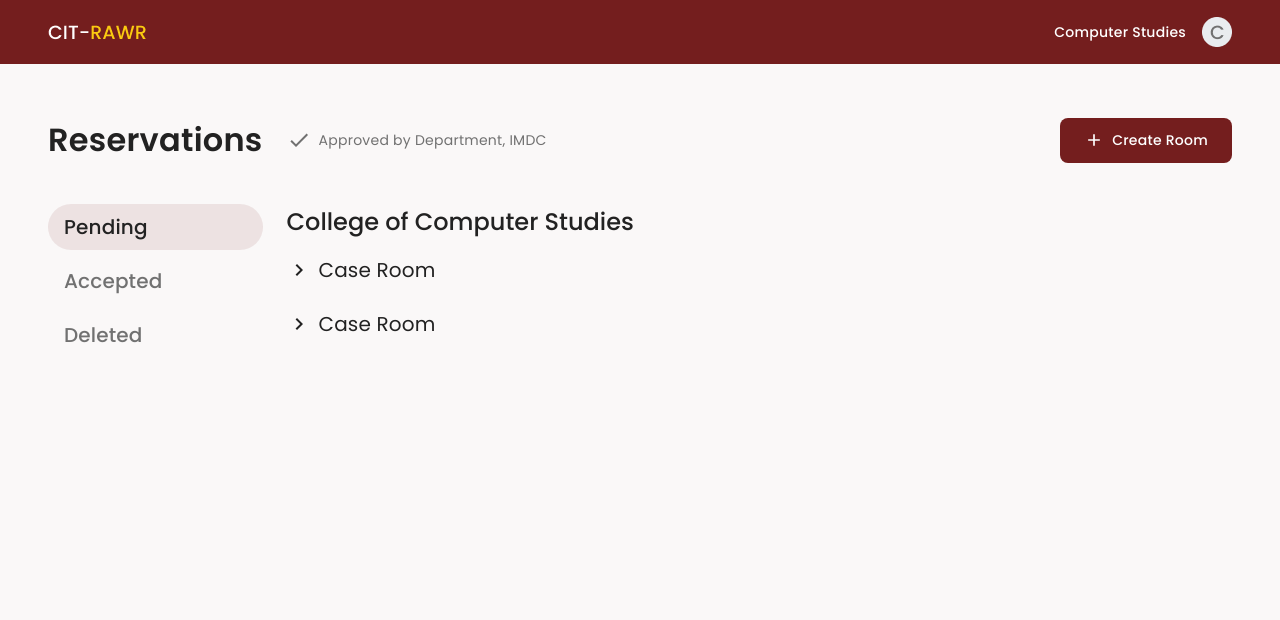
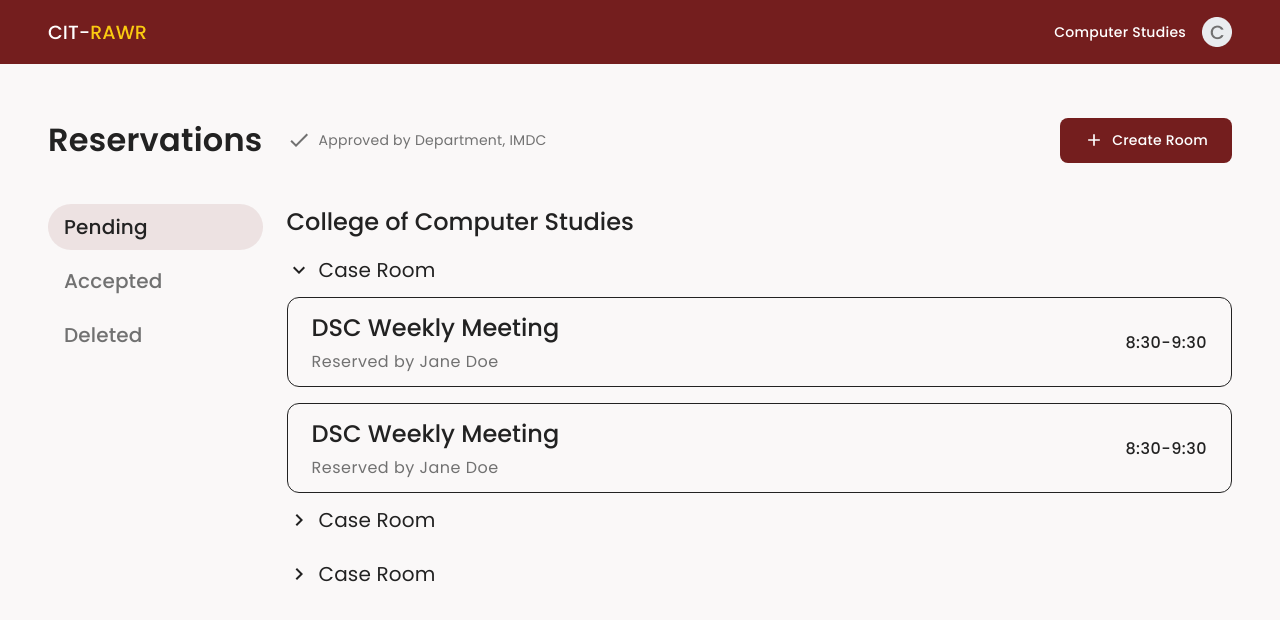
Before and after one commit to Team-Ollave/CIT-RAWR-web, a React (Create React App) app: page /imdc/dashboard in a window 1280 px wide. Shown: the top 620 px of the page. Built offline with nearby package versions, Linux system fonts and the light colour scheme.

Commit message:
implemented accordion component

```diff
--- a/src/components/Accordion/Accordion.jsx
+++ b/src/components/Accordion/Accordion.jsx
@@ -1,4 +1,3 @@
-import KeyboardArrowDownIcon from '@material-ui/icons/KeyboardArrowDown';
 import KeyboardArrowRightIcon from '@material-ui/icons/KeyboardArrowRight';
 import { useEffect, useRef, useState } from 'react';
 import styles from './styles.module.scss';
@@ -6,21 +5,21 @@ import styles from './styles.module.scss';
 export default function Accordion({ title, children, isActive = false }) {
   const [isOpened, setIsOpened] = useState(isActive);
   const accordionBodyHeightRef = useRef(0);
-
   const accordionBodyRef = useRef();
 
-  // console.log(accordionBodyRef.current);
-
   useEffect(() => {
-    accordionBodyHeightRef.current = accordionBodyRef.current.offsetHeight;
-  }, [accordionBodyRef.current]);
-
-  // console.log(accordionBodyHeightRef.current);
+    accordionBodyHeightRef.current = accordionBodyRef.current.scrollHeight;
+  }, [accordionBodyRef]);
 
   return (
     <>
       <div className={styles.container} onClick={() => setIsOpened(!isOpened)}>
-        {isOpened ? <KeyboardArrowDownIcon /> : <KeyboardArrowRightIcon />}
+        <KeyboardArrowRightIcon
+          style={{
+            transform: isOpened ? 'rotateZ(90deg)' : 'rotateZ(0deg)',
+            transition: 'all 200ms ease',
+          }}
+        />
         <h4 className={styles.title}>{title}</h4>
       </div>
       <div
@@ -28,7 +27,6 @@ export default function Accordion({ title, children, isActive = false }) {
         className={styles.accordionBody}
         style={{
           height: isOpened ? accordionBodyHeightRef.current || 'auto' : 0,
-          // display: isOpened ? 'flex' : 'none',
         }}
       >
         {children}
--- a/src/components/Accordion/styles.module.scss
+++ b/src/components/Accordion/styles.module.scss
@@ -18,6 +18,7 @@
 .accordionBody {
   overflow: hidden;
   width: 100%;
+  flex-grow: 1;
 
-  transition: all 200ms ease;
+  transition: height 200ms ease;
 }
--- a/src/screens/ReservationsScreen/ReservationsScreen.jsx
+++ b/src/screens/ReservationsScreen/ReservationsScreen.jsx
@@ -1,7 +1,6 @@
 import styles from './styles.module.scss';
 import CheckIcon from '@material-ui/icons/Check';
 import AddIcon from '@material-ui/icons/Add';
-import KeyboardArrowDownIcon from '@material-ui/icons/KeyboardArrowDown';
 import { useState } from 'react';
 import NavItem from './NavItem';
 import ReservationCard from '../../components/ReservationCard';
@@ -67,6 +66,22 @@ export default function ReservationsScreen() {
                 College of Computer Studies
               </h2>
               <div className={styles.roomContainer}>
+                <Accordion title="Case Room" isActive>
+                  <div className={styles.reservationList}>
+                    <ReservationCard
+                      eventName="DSC Weekly Meeting"
+                      eventOrganizer="Jane Doe"
+                      eventStartTime="8:30"
+                      eventEndTime="9:30"
+                    />
+                    <ReservationCard
+                      eventName="DSC Weekly Meeting"
+                      eventOrganizer="Jane Doe"
+                      eventStartTime="8:30"
+                      eventEndTime="9:30"
+                    />
+                  </div>
+                </Accordion>
                 <Accordion title="Case Room">
                   <div className={styles.reservationList}>
                     <ReservationCard
```
